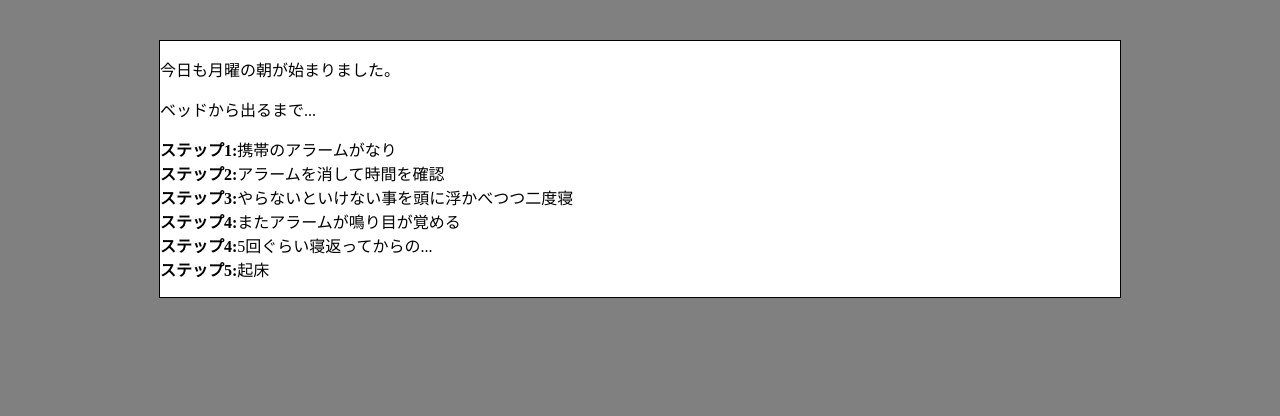
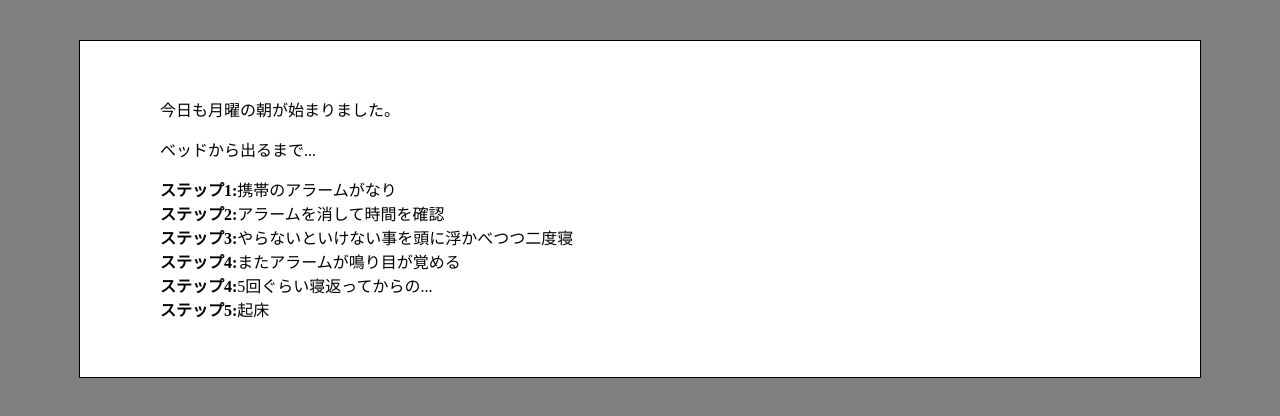
Before and after one commit to Reeeeeeeen3/web2-4, a plain HTML site: page index.html in a window 1280 px wide. Drawn offline with Linux system fonts and the light colour scheme.

Commit message:
Update default.css

```diff
--- a/css/default.css
+++ b/css/default.css
@@ -6,7 +6,7 @@ body{
 #main{
   width: 960px;
   margin: 40px auto;
-  padding: 40xp 80xp;
+  padding: 40px 80px;
   border: #000000 1px solid;
   background-color: #ffffff;
 }
```
